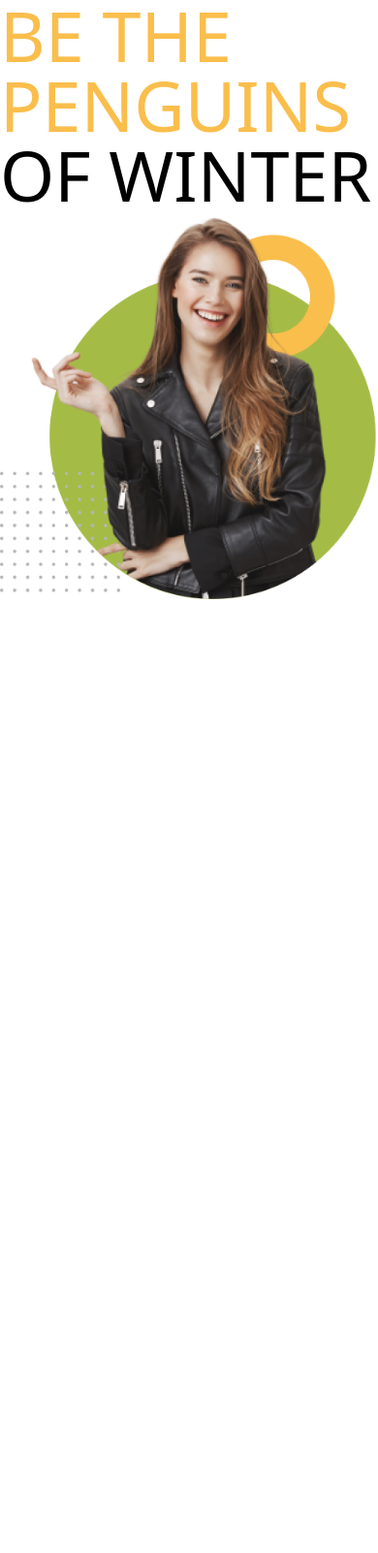
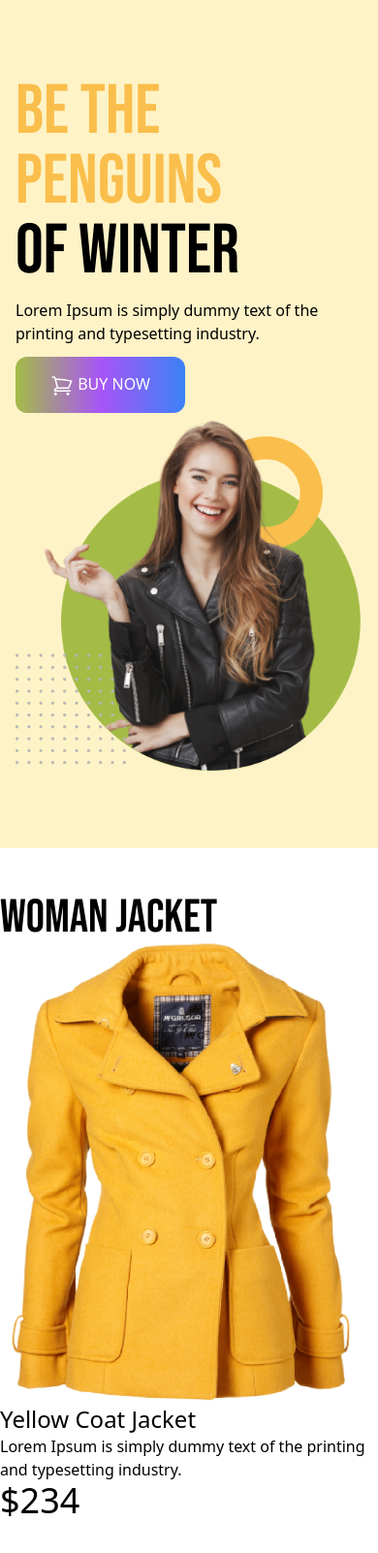
Before and after one commit to kazimehedihasan/penguin-fashion, a plain HTML site: page index.html in a window 390 px wide. Shown: the whole page at 97% size. Before the commit the page ends 844 px from the top, so only its background shows below. Drawn offline with nearby package versions, Linux system fonts and the light colour scheme.

Commit message:
first commit

```diff
--- a/index.html
+++ b/index.html
@@ -5,21 +5,64 @@
     <meta name="viewport" content="width=device-width, initial-scale=1.0">
     <title>PENGUIN FASHION</title>
     <script src="https://cdn.tailwindcss.com"></script>
+    <!-- google fonts:bebas neue and Roboto -->
+    <link rel="preconnect" href="https://fonts.googleapis.com">
+<link rel="preconnect" href="https://fonts.gstatic.com" crossorigin>
+<link href="https://fonts.googleapis.com/css2?family=Bebas+Neue&display=swap" rel="stylesheet">
+<link rel="preconnect" href="https://fonts.googleapis.com">
+<link rel="preconnect" href="https://fonts.gstatic.com" crossorigin>
+<link href="https://fonts.googleapis.com/css2?family=Roboto:ital,wght@0,900;1,500;1,700&display=swap" rel="stylesheet">
+<style>
+ .font-bebas{
+    font-family: 'Bebas Neue', sans-serif;
+}
+.font-roboto{
+    font-family: 'Roboto', sans-serif;
+}
+</style>
 </head>
 <body>
-    <header>
-<div>
-    <div>
-        <h1 class="text-7xl uppercase"><span class="text-[#FABE4C]">Be the Penguins</span><br>
+    <header class="bg-amber-100 py-20 px-4 md:px-32">
+<div class="flex flex-col md:flex-row justify-center items-center">
+    <!-- nav section -->
+    <nav>
+
+    </nav>
+    <!-- banner section -->
+    <div class="space-y-3">
+        <h1 class="text-7xl uppercase font-bebas"><span class="text-[#FABE4C]">Be the Penguins</span><br>
             of Winter</h1>
+            <p>Lorem Ipsum is simply dummy text of the printing
+                and typesetting industry.</p>
+              <button class="py-4 px-9 rounded-xl uppercase text-white font-medium bg-gradient-to-r from-[#A4BC46]  via-purple-500 to-blue-500">
+
+                <svg xmlns="http://www.w3.org/2000/svg" fill="none" viewBox="0 0 24 24" stroke-width="1.5" stroke="currentColor" class="w-6 h-6 inline">
+                    <path stroke-linecap="round" stroke-linejoin="round" d="M2.25 3h1.386c.51 0 .955.343 1.087.835l.383 1.437M7.5 14.25a3 3 0 00-3 3h15.75m-12.75-3h11.218c1.121-2.3 2.1-4.684 2.924-7.138a60.114 60.114 0 00-16.536-1.84M7.5 14.25L5.106 5.272M6 20.25a.75.75 0 11-1.5 0 .75.75 0 011.5 0zm12.75 0a.75.75 0 11-1.5 0 .75.75 0 011.5 0z" />
+                  </svg>
+
+                BUY NOW</button>
     </div>
     <div>
         <img src="images/model.png" alt="">
     </div>
 </div>
     </header>
-    <main>
-
+    <main class="max-w-7xl mx-auto">
+        <!-- woman jacket section -->
+<section class="py-12">
+    <h3 class=" text-5xl font-bebas">W0Man Jacket</h3>
+    <!-- jackets container -->
+    <div>
+        <!-- jackets 1 -->
+        <div>
+            <img src="images/jacket-1.png" alt="">
+            <h4 class="text-2xl">Yellow Coat Jacket </h4>
+            <p>Lorem Ipsum is simply dummy text of the
+                printing and typesetting industry.</p>
+                <h3 class="text-4xl">$234</h3>
+        </div>
+    </div>
+</section>
     </main>
     <footer>
 
```
